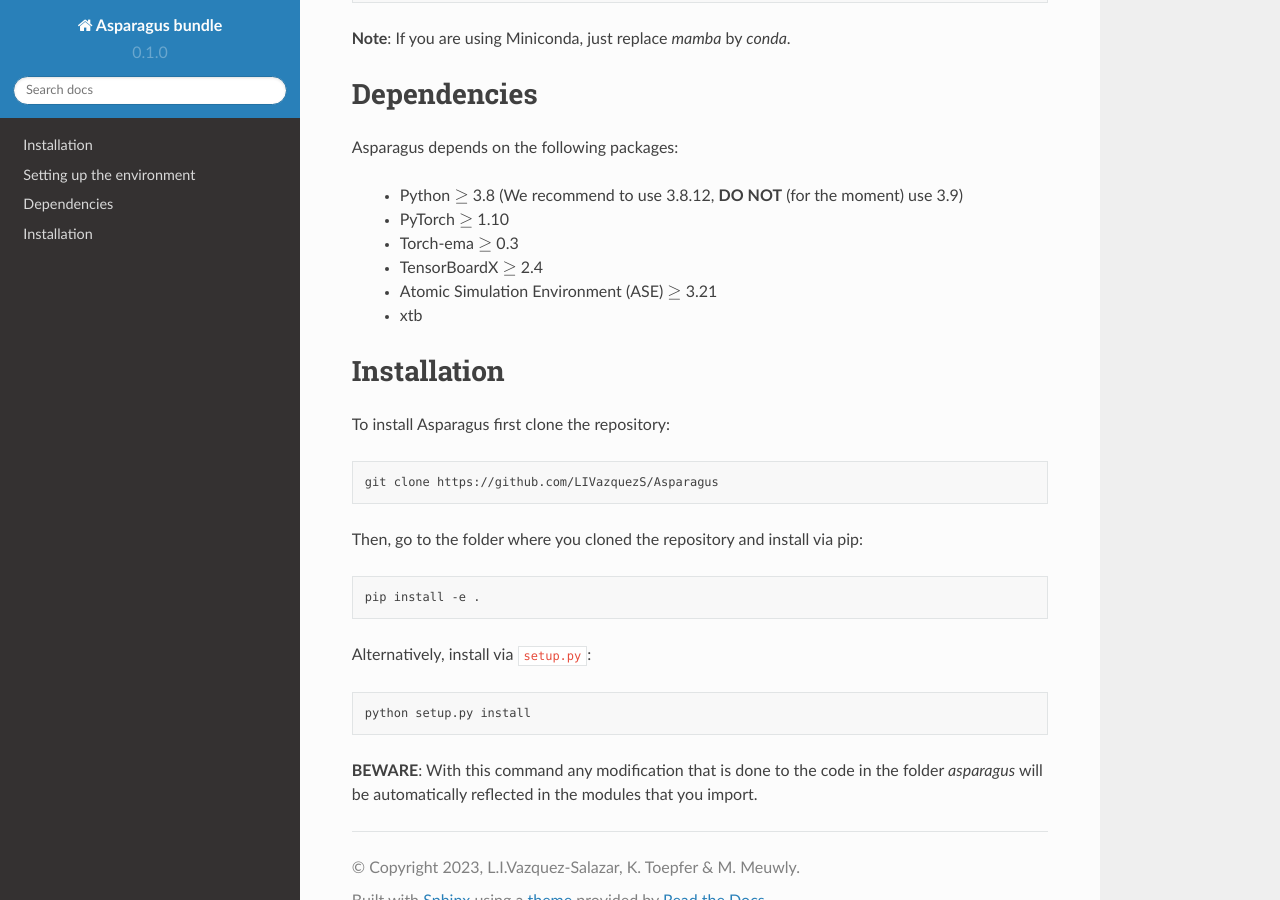
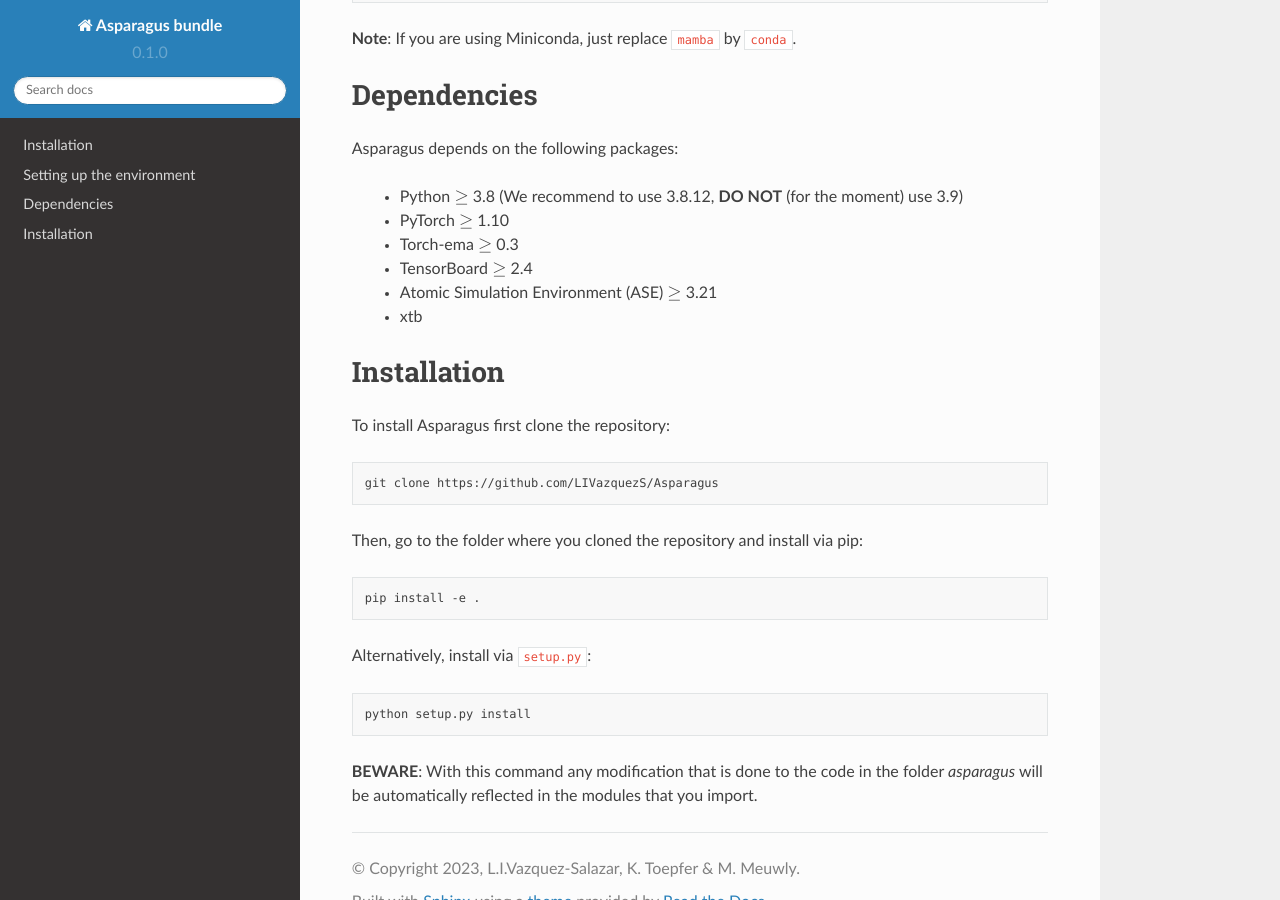
Before and after one commit to LIVazquezS/Asparagus, a Sphinx documentation site: the page built from docs/source/installation.rst, in a window 1280 px wide and 900 px high, scrolled down 543 px. Built offline with Sphinx 7.4.7 and the Read the Docs theme 2.0.0, drawn with Linux system fonts in a browser that asks for light colours.

Commit message:
adding mock imports

```diff
--- a/docs/requirements.txt
+++ b/docs/requirements.txt
@@ -1,4 +1,3 @@
 sphinx==7.1.2
 sphinx-rtd-theme==1.3.0rc1
-
 myst-parser
--- a/docs/source/api/src.rst
+++ b/docs/source/api/src.rst
@@ -1,4 +1,4 @@
-API
+src package
 ===========
 
 Subpackages
--- a/docs/source/conf.py
+++ b/docs/source/conf.py
@@ -2,7 +2,7 @@
 import os
 import sys
 
-sys.path.insert(0, os.path.abspath(os.path.join('..', '..','asparagus')))
+sys.path.insert(0, os.path.abspath(os.path.join('.','..', '..','asparagus')))
 # -- Project information
 
 project = 'Asparagus bundle'
@@ -19,15 +19,18 @@
     'sphinx.ext.doctest',
     'sphinx.ext.autodoc',
     'sphinx.ext.napoleon',
+    'sphinx.ext.viewcode',
     'sphinx.ext.autosummary',
     'sphinx.ext.intersphinx',
-    'myst_parser',
-]
+    'myst_parser',]
 
 intersphinx_mapping = {
     'python': ('https://docs.python.org/3/', None),
     'sphinx': ('https://www.sphinx-doc.org/en/master/', None),
 }
+
+autodoc_mock_imports = ['ase', 'torch', 'torch-ema', 'numpy', 'tensorboard', 'xtb','h5py','pandas','matplotlib','seaborn','scipy','pytest']
+
 intersphinx_disabled_domains = ['std']
 
 templates_path = ['_templates']
--- a/docs/source/installation.rst
+++ b/docs/source/installation.rst
@@ -26,7 +26,7 @@
 
        mamba activate asparagus
 
-**Note**: If you are using Miniconda, just replace `mamba` by `conda`.
+**Note**: If you are using Miniconda, just replace ``mamba`` by ``conda``.
 
 Dependencies
 ============
@@ -36,7 +36,7 @@
    - Python :math:`\geq` 3.8 (We recommend to use 3.8.12, **DO NOT** (for the moment) use 3.9)
    - PyTorch :math:`\geq` 1.10
    - Torch-ema :math:`\geq` 0.3
-   - TensorBoardX :math:`\geq` 2.4
+   - TensorBoard :math:`\geq` 2.4
    - Atomic Simulation Environment (ASE)  :math:`\geq` 3.21
    - xtb
 
```
Also changed, not shown: 2 other files.
